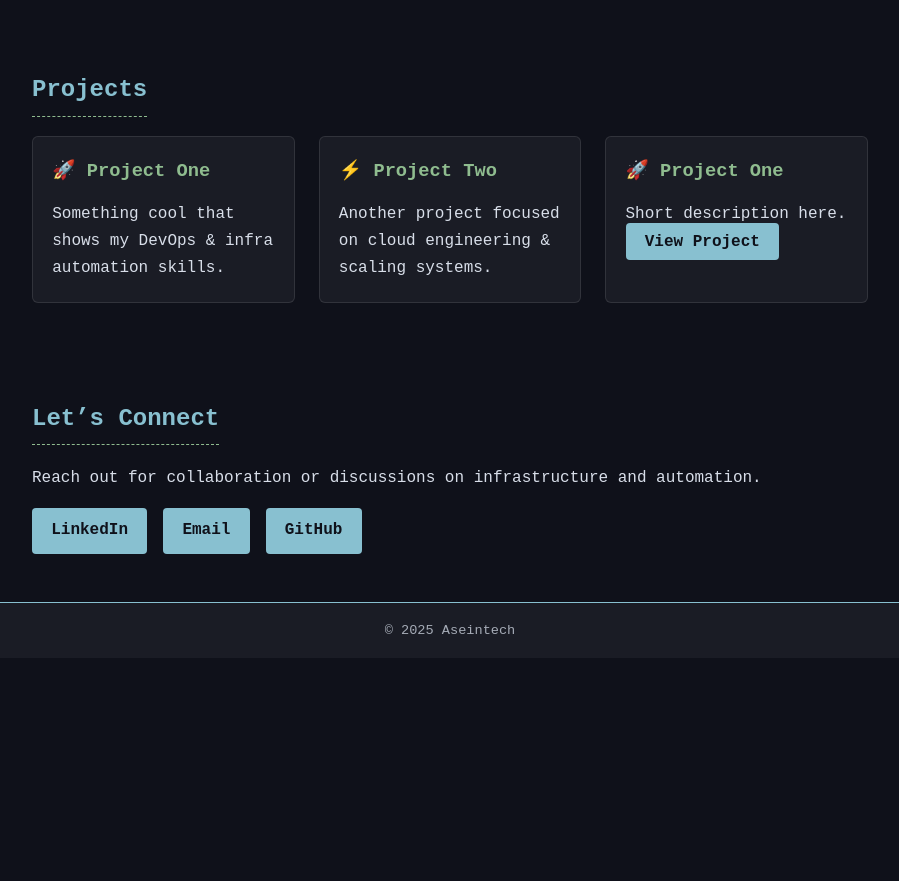
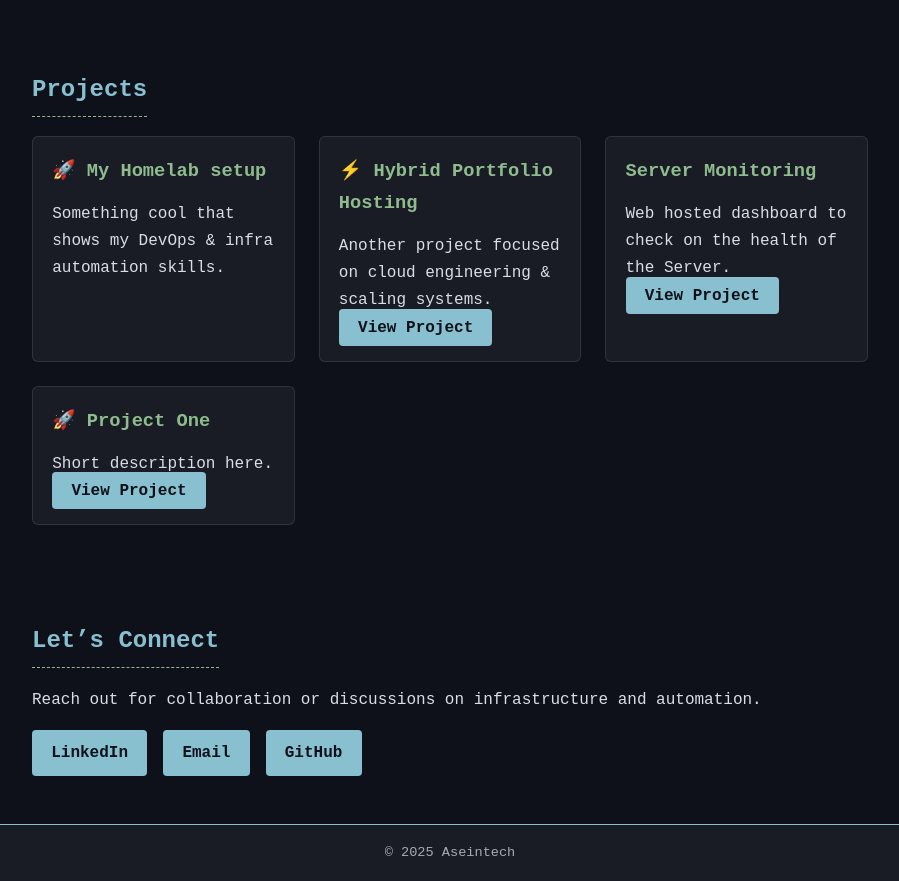
Before and after one commit to asemahleceza/aseceza, a plain HTML site: page index.html in a window 1280 px wide. Shown: the part 1280-2161 px from the top of the page, without its empty margins (190-1089 px from the left). Before the commit the page ends 1938 px from the top, so only its background shows below. Drawn offline with Linux system fonts and the light colour scheme.

Commit message:
Adding scaffold for some projects done

```diff
--- a/index.html
+++ b/index.html
@@ -59,12 +59,18 @@
         <h2>Projects</h2>
         <div class="project-grid">
             <div class="project-card">
-                <h3>🚀 Project One</h3>
+                <h3>🚀 My Homelab setup</h3>
                 <p>Something cool that shows my DevOps & infra automation skills.</p>
             </div>
             <div class="project-card">
-                <h3>⚡ Project Two</h3>
+                <h3>⚡ Hybrid Portfolio Hosting</h3>
                 <p>Another project focused on cloud engineering & scaling systems.</p>
+          <a href="project-hybrid-website-hosting.html" class="btn">View Project</a>
+            </div>
+            <div class="project-card">
+                <h3>Server Monitoring </h3>
+                <p>Web hosted dashboard to check on the health of the Server.</p>
+                <a href="project-health-dashboard.html" class="btn">View Project</a>
             </div>
             <div class="project-card">
                 <h3>🚀 Project One</h3>
```
